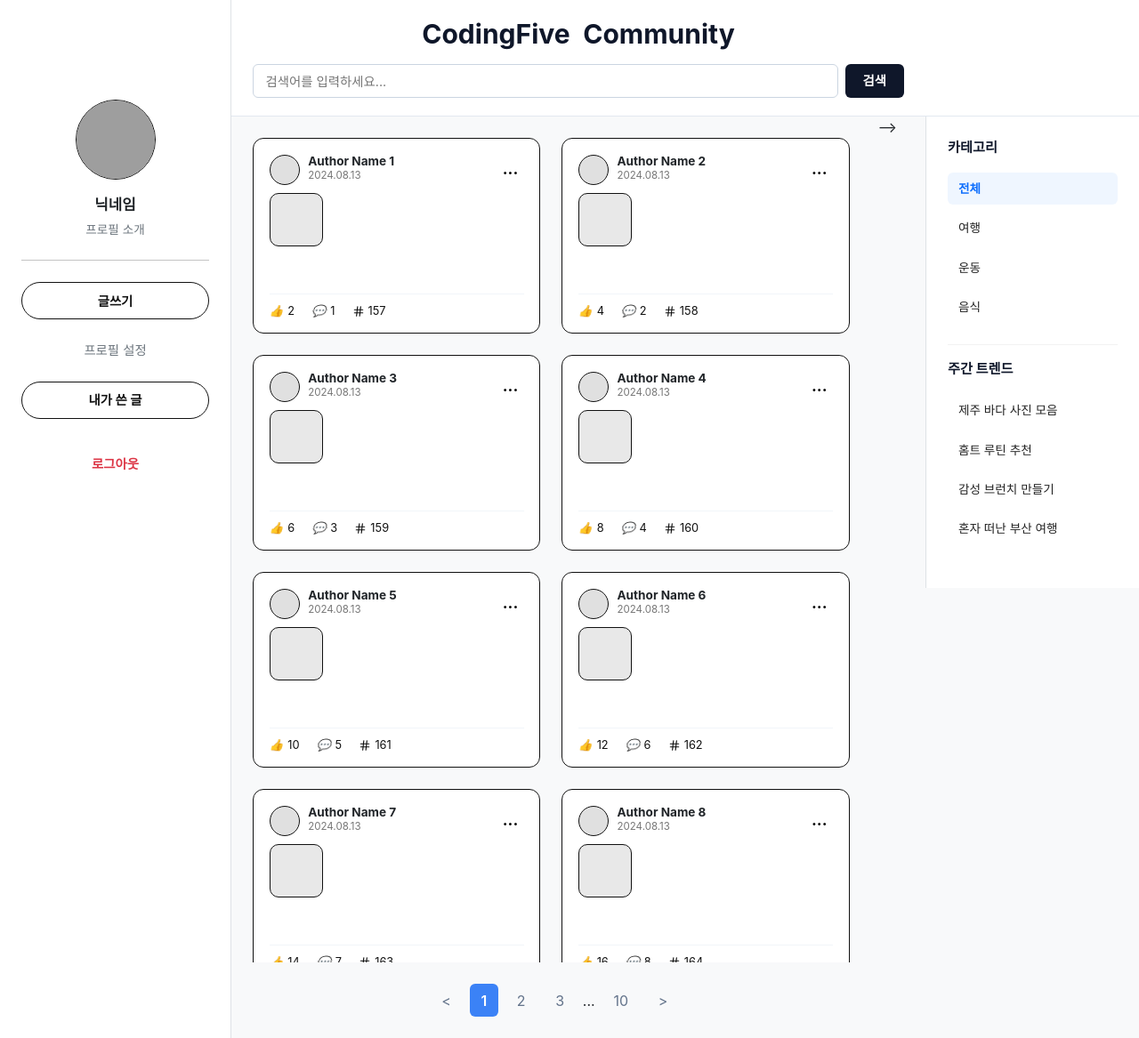
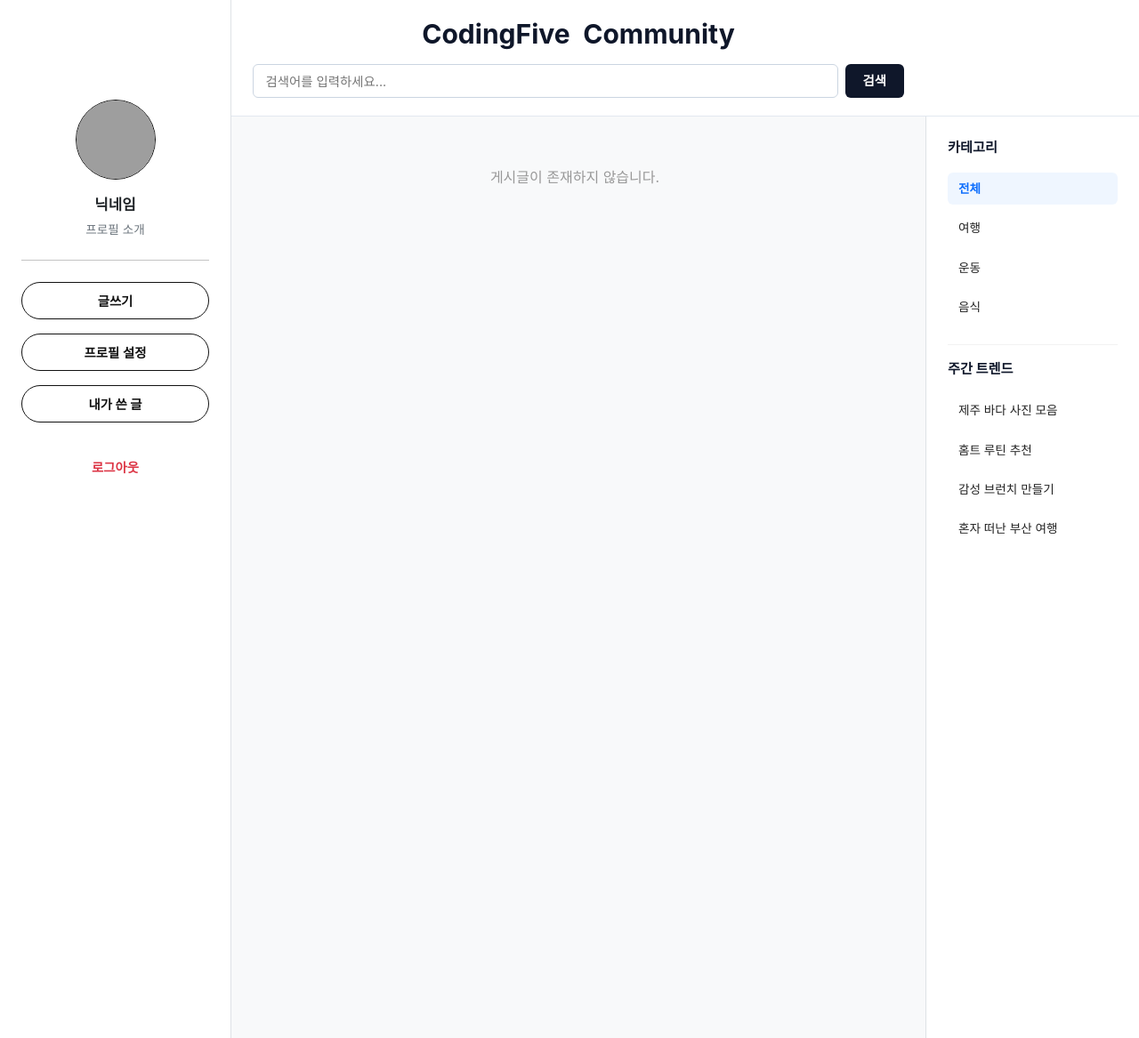
Before and after one commit to Ajiteu/Ajiteu, a Flask app: page /auth/login/ in a window 1280 px wide. Shown: the whole page at 89% size. Run offline with Flask 3, Linux system fonts and the light colour scheme; some libraries are stand-ins or nearby versions; grey boxes are pictures that could not be loaded.

Commit message:
feat: 메인html 분리

```diff
--- a/ajiteu/__init__.py
+++ b/ajiteu/__init__.py
@@ -1,7 +1,7 @@
 from flask import Flask
 from flask_sqlalchemy import SQLAlchemy
 from flask_migrate import Migrate
-
+from ajiteu.filter import format_datetime           #filter추가
 import config
 
 db = SQLAlchemy()
@@ -16,6 +16,8 @@ def create_app():
     db.init_app(app)
     migrate.init_app(app, db)
 
+    app.jinja_env.filters['datetime'] = format_datetime         #806추가
+
     from .views import main_views, post_api, reply_api, comment_api, auth_views
     app.register_blueprint(main_views.bp)
     app.register_blueprint(auth_views.bp)
--- a/ajiteu/templates/main.html
+++ b/ajiteu/templates/main.html
@@ -1,3 +1,4 @@
+<!-- main.html -->
 <!DOCTYPE html>
 <html lang="ko">
 
@@ -14,6 +15,7 @@
 </head>
 
 <body class="bg-light text-dark">
+    {% block content %}
     <div class="main-wrapper d-flex mx-auto">
 
         <!-- 1. 좌측 프로필 패널 -->
@@ -39,9 +41,12 @@
             <hr class="divider my-4">
 
             <div class="menu-section d-flex flex-column align-items-center gap-3">
-                <a href="/write" class="btn-pill btn-write w-100 text-decoration-none text-center fw-semibold" id="btnWriteOpen">글쓰기</a>
-                <a href="/profile" class="text-link text-decoration-none text-secondary">프로필 설정</a>
-                <a href="/my-posts" class="btn-pill btn-mypost w-100 text-decoration-none text-center fw-semibold">내가 쓴 글</a>
+                <button class="btn-pill btn-write w-100 text-decoration-none text-center fw-semibold"
+                    id="btnWriteOpen">글쓰기</button>
+                <a href="/profile" class="btn-pill btn-profile w-100 text-decoration-none text-center fw-semibold">프로필
+                    설정</a>
+                <a href="/my-posts" class="btn-pill btn-mypost w-100 text-decoration-none text-center fw-semibold">내가 쓴
+                    글</a>
                 <div class="logout-section mt-auto pt-3">
                     <a href="/logout" class="text-link logout text-decoration-none text-danger fw-semibold">로그아웃</a>
                 </div>
@@ -67,22 +72,60 @@
                 <main class="content-main flex-grow-1 p-4 d-flex flex-column">
                     <div class="cards-scroll-area flex-grow-1 overflow-y-auto pe-2">
                         <!-- main.js에 의해 동적으로 생성되는 2열 그리드 -->
-                        <div class="cards-grid" id="postGrid"></div>
+                        <div class="cards-grid" id="postGrid">
+                            {% if post_list and post_list.items %}
+                            {% for post in post_list.items %}
+                            <a href="{{ url_for('post.detail', post_id=post.id) }}"
+                                class="card-item text-decoration-none text-reset" style="cursor: pointer;">
+                                <div class="card-top">
+                                    <div class="author-box">
+                                        <div class="author-avatar"></div>
+                                        <div class="author-meta">
+                                            <div class="author-name">{{ post.user.username }}</div>
+                                            <div class="post-date">{{ post.create_date | datetime }}</div>
+                                        </div>
+                                    </div>
+                                    <button class="btn-more" data-id="{{ post.id }}" type="button">...</button>
+                                </div>
+                                <div class="card-middle">
+                                    <div class="thumb-box"></div>
+                                    <div class="text-box">
+                                        <div class="card-title">{{ post.content[:50] }}</div>
+                                        <div class="card-desc">{{ post.content[50:150] }}...</div>
+                                    </div>
+                                </div>
+                                <div class="card-bottom">
+                                    <span class="action-item"><i class="icon">👍</i>{{ post.liker | length }}</span>
+                                    <span class="action-item"><i class="icon">💬</i>{{ post.comment_set | length
+                                        }}</span>
+                                    <span class="action-item"
+                                        style="display: inline-flex; align-items: center; gap: 4px;">
+                                        <svg xmlns="http://www.w3.org/2000/svg" width="14" height="14"
+                                            viewBox="0 0 24 24" fill="none" stroke="currentColor" stroke-width="2"
+                                            stroke-linecap="round" stroke-linejoin="round"
+                                            style="vertical-align: middle;">
+                                            <line x1="4" y1="9" x2="20" y2="9"></line>
+                                            <line x1="4" y1="15" x2="20" y2="15"></line>
+                                            <line x1="10" y1="3" x2="8" y2="21"></line>
+                                            <line x1="16" y1="3" x2="14" y2="21"></line>
+                                        </svg>
+                                        0
+                                    </span>
+                                </div>
+                            </a>
+                            {% endfor %}
+                            {% else %}
+                            <p style="grid-column: 1/-1; text-align: center; padding: 2rem; color: #999;">
+                                게시글이 존재하지 않습니다.
+                            </p>
+                            {% endif %}
+                        </div>
                     </div>
 
                     <!-- 하단 고정 페이지네이션 -->
-                    <div class="pagination-bar d-flex justify-content-center align-items-center gap-2 mt-4">
-                        <span class="page-arrow user-select-none">&lt;</span>
-                        <span class="page-num active user-select-none">1</span>
-                        <span class="page-num user-select-none">2</span>
-                        <span class="page-num user-select-none">3</span>
-                        <span class="page-dots user-select-none">...</span>
-                        <span class="page-num user-select-none">10</span>
-                        <span class="page-arrow user-select-none">&gt;</span>
-                    </div>
-                </main> -->
-                <ul>
                     {% if post_list %}
+                    <ul
+                        class="pagination-bar d-flex justify-content-center align-items-center gap-2 mt-4 list-unstyled">
                         {% if post_list.has_prev %}
                         <li>
                             <a href="?page={{ post_list.prev_num }}">◁</a>
@@ -120,7 +163,35 @@
                         {% endif %}
                     </ul>
                     {% endif %}
-                <!-- 806 수정end -->
+                </main>
+
+                <!-- 새글 작성 팝업 모달 -->
+                <div id="postModal" class="modal-overlay-write">
+                    <div class="modal-write-card">
+                        <div class="border-bottom pb-2 mb-3">
+                            <h5 class="fw-bold m-0">새글 작성</h5>
+                        </div>
+                        <form id="postForm" method="POST" action="{{ url_for('post.create') }}"
+                            enctype="multipart/form-data">
+                            <div class="fw-bold mb-2 text-dark" id="modalUserNickname">닉네임</div>
+                            <div class="mb-3">
+                                <textarea class="form-control" id="postContent" name="content" rows="8"
+                                    placeholder="어떤 순간을 공유하고 싶으신가요?" style="resize: none;" required></textarea>
+                            </div>
+                            <div class="mb-3">
+                                <label for="imageUploadInput" class="btn btn-sm btn-outline-secondary">📷 사진 추가</label>
+                                <input type="file" class="d-none" name="image" accept="image/*" multiple
+                                    id="imageUploadInput">
+                                <div id="imagePreview" class="image-preview-box mt-2"></div>
+                            </div>
+                            <div class="d-flex justify-content-end gap-2 pt-2">
+                                <button type="button" class="btn btn-secondary btn-sm px-3"
+                                    id="btnCancelWrite">취소</button>
+                                <button type="submit" class="btn btn-primary btn-sm px-3">등록하기</button>
+                            </div>
+                        </form>
+                    </div>
+                </div>
 
                 <!-- 4. 우측 사이드바 -->
                 <aside class="sidebar-right bg-white border-start p-4">
@@ -151,141 +222,38 @@
         </div>
     </div>
 
-    <!-- 더보기(...) 팝업 모달 -->
-    <div id="postOptionModal" class="modal-overlay hidden">
-        <div class="modal-content border border-dark rounded-3 overflow-hidden shadow">
-            <button class="modal-item danger border-bottom border-light" id="btnDeletePost">삭제</button>
-            <button class="modal-item border-bottom border-light" id="btnEditPost">수정</button>
-            <button class="modal-item border-bottom border-light" id="btnGoPost">게시물로 이동</button>
-            <button class="modal-item cancel" id="btnCloseModal">취소</button>
-        </div>
-    </div>
 
-    <!-- 새글 작성 팝업 모달 -->
-    <div id="postModal" class="modal-overlay-write">
-        <div class="modal-write-card">
-            <div class="border-bottom pb-2 mb-3">
-                <h5 class="fw-bold m-0">새글 작성</h5>
-            </div>
-            <form id="postForm">
-                <div class="fw-bold mb-2 text-dark" id="modalUserNickname">닉네임</div>
-                <div class="mb-3">
-                    <textarea class="form-control" id="postContent" rows="8"
-                        placeholder="어떤 순간을 공유하고 싶으신가요?" style="resize: none;" required></textarea>
-                </div>
-                <div class="mb-3">
-                    <label for="imageUpload" class="btn btn-sm btn-outline-secondary">📷 사진 추가</label>
-                    <input type="file" class="d-none" accept="image/*" multiple id="imageUploadInput">
-                    <div id="imagePreview" class="image-preview-box mt-2"></div>
-                </div>
-                <div class="d-flex justify-content-end gap-2 pt-2">
-                    <button type="button" class="btn btn-secondary btn-sm px-3" id="btnCancelWrite">취소</button>
-                    <button type="submit" class="btn btn-primary btn-sm px-3">등록하기</button>
-                </div>
-            </form>
-        </div>
-    </div>
 
-    <!-- 게시글 보기 팝업 모달 -->
-    <div id="postDetailModal" class="modal-overlay-detail">
-        <div class="modal-detail-card">
-            <!-- 우측 상단 옵션 버튼 및 닫기 버튼 헤더 영역 -->
-            <div class="detail-header-actions">
-                <div class="dropdown-detail-wrap">
-                    <button class="btn-detail-more" id="btnDetailMore">...</button>
-                    <!-- PDF 팝업 내림 메뉴 -->
-                    <div class="detail-dropdown-menu hidden" id="detailDropdownMenu">
-                        <button class="dropdown-item danger" id="btnDetailDelete">삭제</button>
-                        <button class="dropdown-item" id="btnDetailEdit">수정</button>
-                        <button class="dropdown-item" id="btnDetailGo">게시물로 이동</button>
-                        <button class="dropdown-item cancel" id="btnDetailCancel">취소</button>
-                    </div>
-                </div>
-                <button class="btn-close-detail" id="btnCloseDetail">✕</button>
-            </div>
+    {% endblock %}
+    <script>
+        document.addEventListener('DOMContentLoaded', () => {
+            const postModal = document.getElementById('postModal');
+            const btnWriteOpen = document.getElementById('btnWriteOpen');
+            const btnCancelWrite = document.getElementById('btnCancelWrite');
 
-            <div class="modal-detail-body">
+            // 글쓰기 버튼 클릭 시 모달 열기
+            btnWriteOpen.addEventListener('click', () => {
+                postModal.style.display = 'flex';
+            });
 
-                <!-- 1. 프로필 동그라미 및 닉네임 (링크 적용) -->
-                <div class="d-flex align-items-center gap-3 mb-3">
-                    <a href="/profile" class="text-decoration-none text-reset d-flex align-items-center gap-3">
-                        <div class="detail-profile-circle flex-shrink-0"></div>
-                        <div class="fw-bold text-dark fs-6" id="detailAuthorName">닉네임</div>
-                    </a>
-                </div>
+            // 취소 버튼 클릭 시 모달 닫기
+            btnCancelWrite.addEventListener('click', () => {
+                postModal.style.display = 'none';
+                document.getElementById('postForm').reset();
+            });
 
-                <!-- 2. 게시글 본문 텍스트 -->
-                <div class="mb-3 text-dark small" id="detailContent" style="white-space: pre-line; line-height: 1.5;"></div>
-
-                <!-- 3. 대각선 X 박스 메인 이미지 영역 -->
-                <div class="mb-3">
-                    <div class="detail-image-box"></div>
-                </div>
-
-                <!-- 4. 네모란 아래 아이콘 영역 (# 아이콘이 comment 아이콘 바로 옆으로 이동) -->
-                <div class="d-flex align-items-center gap-3 pb-2 border-bottom text-dark small mb-3">
-                    <a href="/like" class="action-item text-decoration-none text-reset">
-                        <i class="icon">👍</i> <strong id="bottomLikeCount">2</strong>
-                    </a>
-                    <a href="/comment" class="action-item text-decoration-none text-reset">
-                        <i class="icon">💬</i> <strong id="bottomCommentCount">2</strong>
-                    </a>
-                    <a href="/view" class="action-item text-decoration-none text-reset" style="display: inline-flex; align-items: center; gap: 4px;">
-                        <svg xmlns="http://www.w3.org/2000/svg" width="14" height="14" viewBox="0 0 24 24" fill="none" stroke="currentColor" stroke-width="2" stroke-linecap="round" stroke-linejoin="round">
-                            <line x1="4" y1="9" x2="20" y2="9"></line>
-                            <line x1="4" y1="15" x2="20" y2="15"></line>
-                            <line x1="10" y1="3" x2="8" y2="21"></line>
-                            <line x1="16" y1="3" x2="14" y2="21"></line>
-                        </svg>
-                        <strong id="bottomViewCount">156</strong>
-                    </a>
-                </div>
-
-                <!-- 5. 댓글 목록 영역 -->
-                <div class="comments-section mb-3">
-                    <div class="fw-bold mb-3 text-dark small">댓글 <span id="mainCommentCount">8</span></div>
-
-                    <div class="d-flex flex-column gap-3" id="commentList">
-                        <!-- 댓글 1 -->
-                        <div class="comment-item">
-                            <div class="d-flex align-items-start gap-2">
-                                <div class="comment-profile-circle flex-shrink-0"></div>
-                                <div>
-                                    <div class="fw-bold small text-dark">여행좋아</div>
-                                    <div class="small text-secondary">사진 너무 이쁘네요!! 어디인가요?</div>
-                                    <div class="small text-muted mt-1 cursor-pointer" style="font-size: 0.75rem;">└ COMMENT</div>
-                                </div>
-                            </div>
-                        </div>
-
-                        <!-- 댓글 2 -->
-                        <div class="comment-item">
-                            <div class="d-flex align-items-start gap-2">
-                                <div class="comment-profile-circle flex-shrink-0"></div>
-                                <div>
-                                    <div class="fw-bold small text-dark">책읽는밤</div>
-                                    <div class="small text-secondary">분위기 최고에요! 저도 저런 시간 보내고 싶어요^~^</div>
-                                </div>
-                            </div>
-                        </div>
-                    </div>
-                </div>
-
-                <!-- 6. 하단 댓글 입력 영역 -->
-                <form id="commentForm" class="pt-2">
-                    <div class="d-flex gap-2">
-                        <input type="text" class="form-control rounded-pill px-3 border-dark" id="commentInput" placeholder="" style="height: 38px;">
-                        <button type="submit" class="btn btn-outline-dark rounded-3 px-3 flex-shrink-0 fw-semibold" style="height: 38px; min-width: 80px;">등록하기</button>
-                    </div>
-                </form>
-
-            </div>
-        </div>
-    </div>
-
+            // 모달 배경 클릭 시 닫기
+            postModal.addEventListener('click', (e) => {
+                if (e.target === postModal) {
+                    postModal.style.display = 'none';
+                    document.getElementById('postForm').reset();
+                }
+            });
+        });
+    </script>
     <!-- Bootstrap 5 JS Bundle & main.js -->
-    <script src="https://cdn.jsdelivr.net/npm/bootstrap@5.3.3/dist/js/bootstrap.bundle.min.js"></script>
-    <script src="{{ url_for('static', filename='js/main.js') }}"></script>
+    <!-- <script src="https://cdn.jsdelivr.net/npm/bootstrap@5.3.3/dist/js/bootstrap.bundle.min.js"></script>
+    <script src="{{ url_for('static', filename='js/main.js') }}"></script> -->
 </body>
 
 </html>
--- a/ajiteu/views/post_api.py
+++ b/ajiteu/views/post_api.py
@@ -56,7 +56,7 @@ def _list():
 
     post_list = post_list.paginate(page=page, per_page=10)
 
-    return render_template('detail.html', post_list=post_list, page=page, kw=kw, so=so)
+    return render_template('main.html', post_list=post_list, page=page, kw=kw, so=so)
 
 
 
@@ -96,14 +96,14 @@ def create():
         db.session.commit()
 
         return redirect(url_for('post._list'))
-    return render_template('write.html', form=form)
+    return render_template('post_create.html', form=form)
 
 
 @bp.route('/detail/<int:post_id>/')
 def detail(post_id):
     form = PostForm()
     post = Post.query.get_or_404(post_id)
-    return render_template('detail.html', post=post, form=form)
+    return render_template('post_detail.html', post=post, form=form)
 
 @bp.route('modify/<int:post_id>/', methods=('GET', 'POST'))
 # @login_required
```
Also changed, not shown: ajiteu/templates/post_create.html (added, +27 -0 lines), ajiteu/templates/post_detail.html (added, +108 -0 lines). Lines whose indentation alone changed are shown as unchanged.
